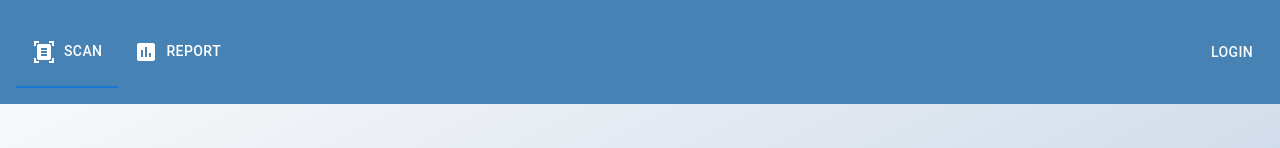
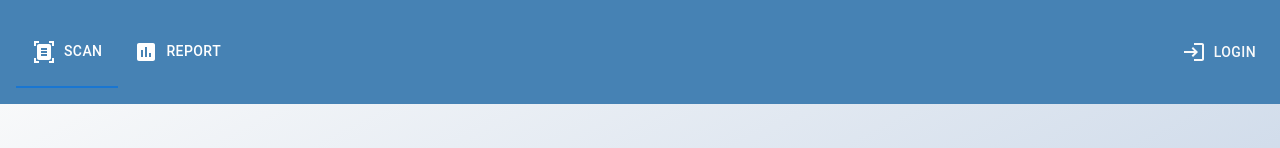
Before and after one commit to 4FD3/frontend, a React (Create React App) app: page / in a window 1280 px wide. Shown: the top 148 px of the page. Built offline with nearby package versions, Linux system fonts and the light colour scheme.

Commit message:
add login icon

```diff
--- a/src/components/Login.tsx
+++ b/src/components/Login.tsx
@@ -4,6 +4,7 @@
 import MenuItem from '@mui/material/MenuItem';
 import Fade from '@mui/material/Fade';
 import Typography from '@mui/material/Typography';
+import LoginIcon from '@mui/icons-material/Login';
 import { GoogleLogin, GoogleOAuthProvider } from '@react-oauth/google';
 
 export default function FadeMenu() {
@@ -29,6 +30,7 @@
     };
     return (
         <div>
+
             <Button
                 color= "inherit"
                 id="fade-button"
@@ -37,6 +39,7 @@
                 aria-expanded={open ? 'true' : undefined}
                 onClick={handleClick}
             >
+                <LoginIcon />&nbsp;
                 Login
             </Button>
             <Menu
```
